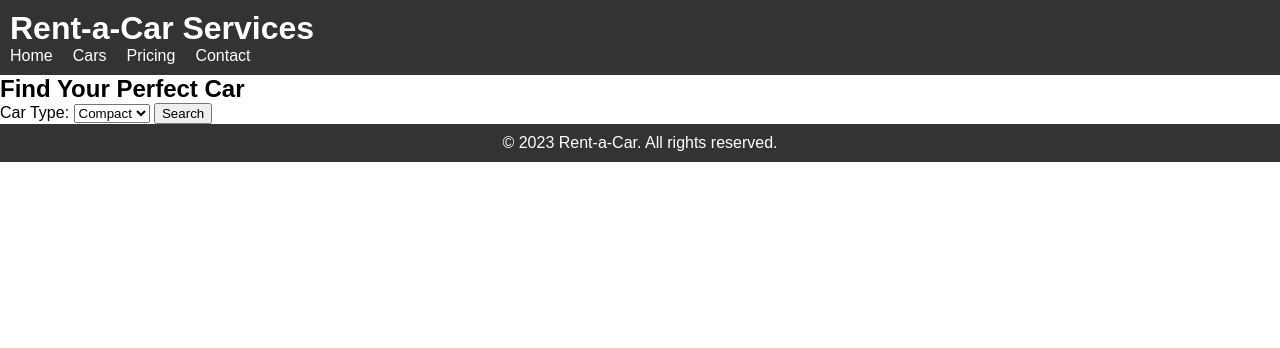
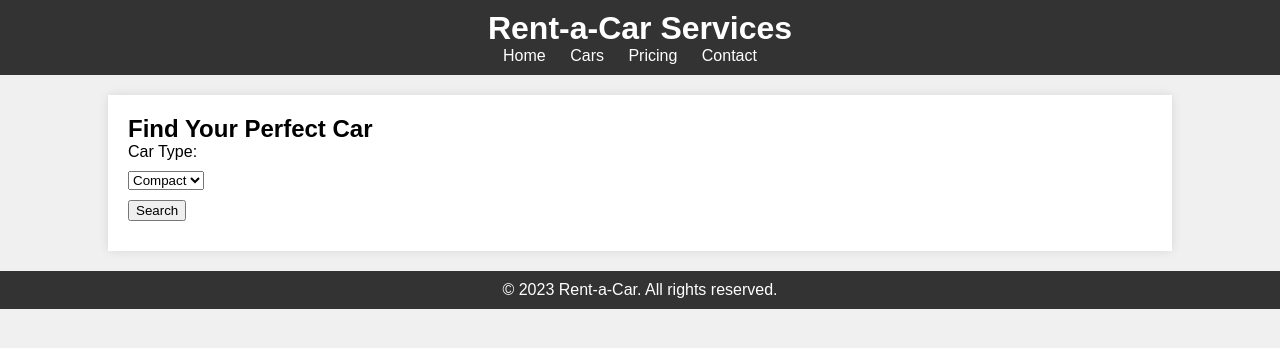
Before and after one commit to nihal470/do-app-demo, a plain HTML site: page index.html in a window 1280 px wide. Drawn offline with Linux system fonts and the light colour scheme.

Commit message:
Update styles.css

```diff
--- a/styles.css
+++ b/styles.css
@@ -1,26 +1,27 @@
-/* Reset some default styles */
+/* Reset some default styling */
 body, h1, h2, h3, p, ul, li {
     margin: 0;
     padding: 0;
 }
 
-/* Basic styling */
 body {
     font-family: Arial, sans-serif;
+    background-color: #f0f0f0;
 }
 
 header {
     background-color: #333;
     color: white;
-    padding: 10px;
+    padding: 10px 0;
+    text-align: center;
 }
 
 nav ul {
     list-style: none;
-    display: flex;
 }
 
-nav li {
+nav ul li {
+    display: inline;
     margin-right: 20px;
 }
 
@@ -29,22 +30,22 @@ nav a {
     color: white;
 }
 
-main {
+.main-section {
+    background-color: white;
     padding: 20px;
+    margin: 20px auto;
+    width: 80%;
+    box-shadow: 0px 0px 10px rgba(0, 0, 0, 0.1);
 }
 
-.intro {
-    text-align: center;
-    margin-bottom: 30px;
-}
-
-.services ul {
-    list-style: square;
+form label, form select, form button {
+    margin-bottom: 10px;
+    display: block;
 }
 
 footer {
     text-align: center;
+    padding: 10px;
     background-color: #333;
     color: white;
-    padding: 10px;
 }
```
